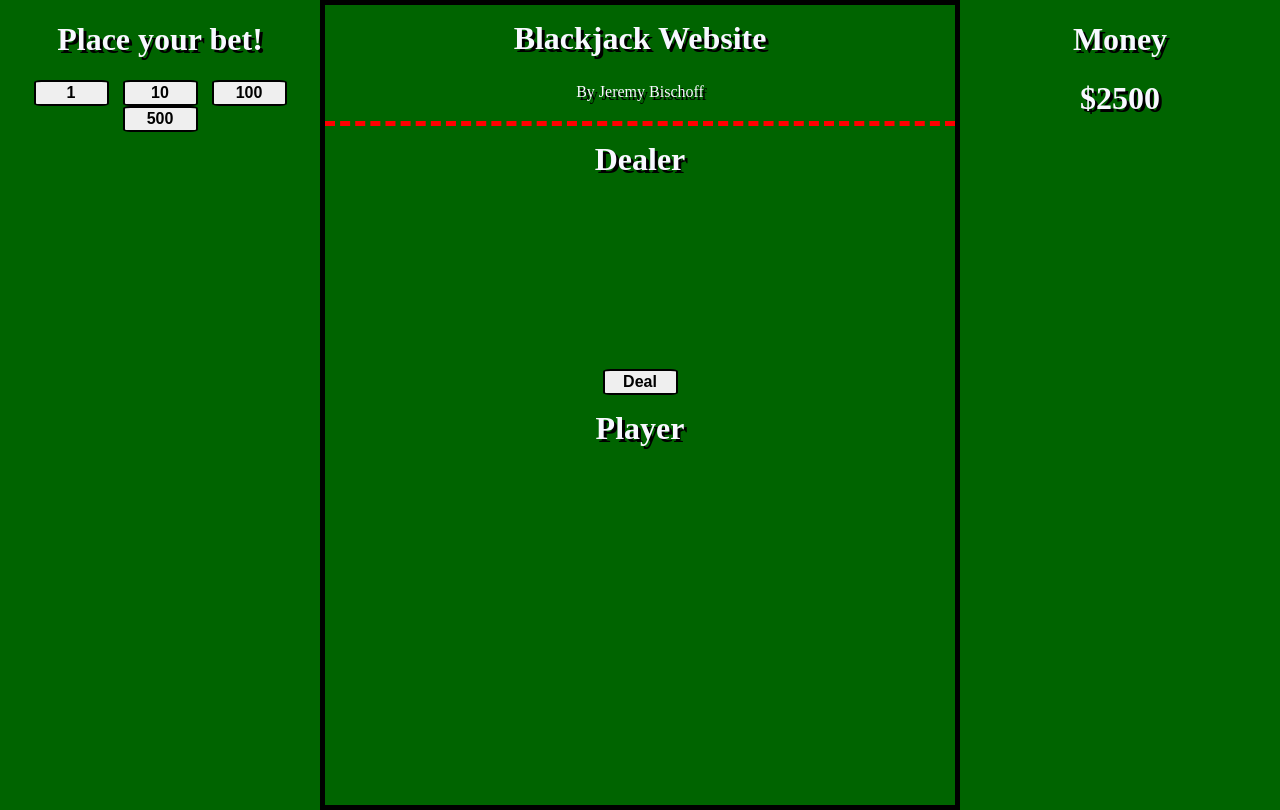
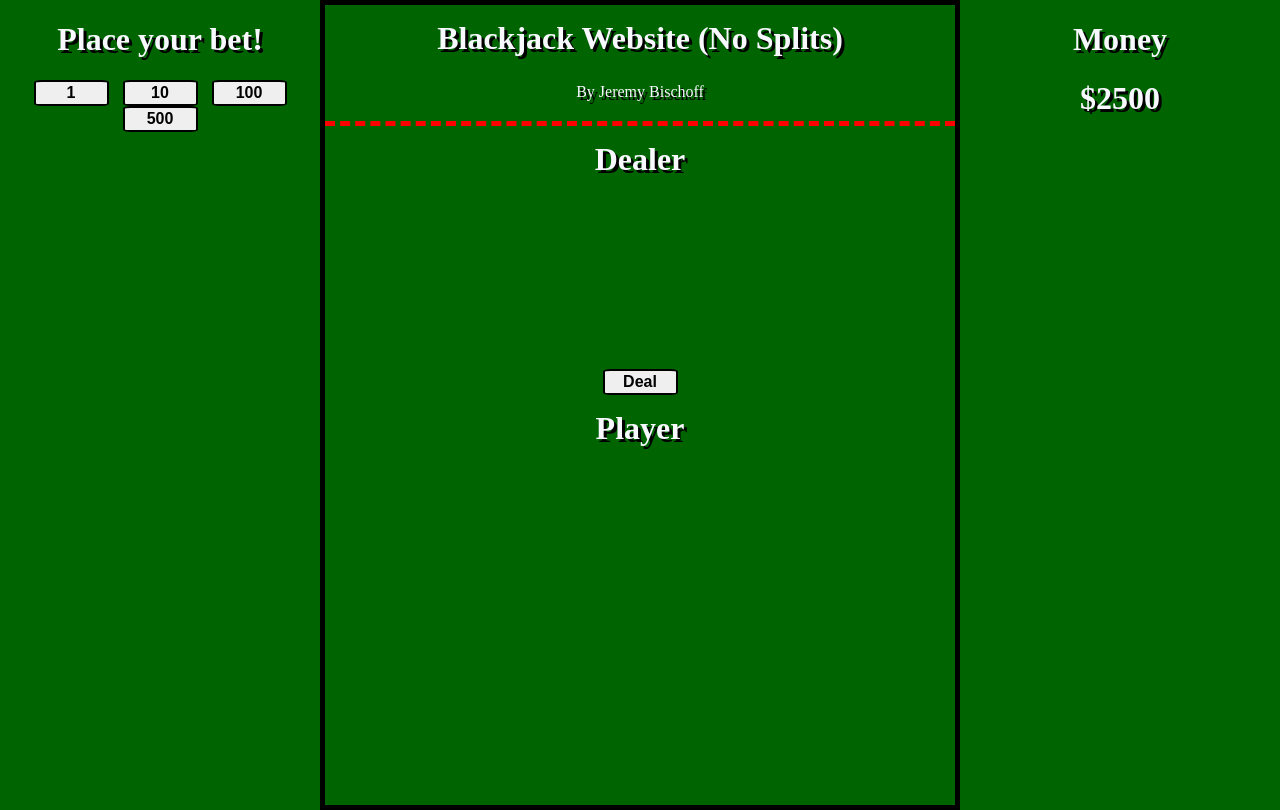
Before and after one commit to JeremyBischoff/BlackjackWebsite-git, a plain HTML site: page index.html in a window 1280 px wide. Drawn offline with Linux system fonts and the light colour scheme.

Commit message:
Modified Readme

```diff
--- a/index.html
+++ b/index.html
@@ -17,7 +17,7 @@
     </div>
     <div id="container">
         <div class="title">
-            <h1>Blackjack Website</h1>
+            <h1>Blackjack Website (No Splits)</h1>
             <header>By Jeremy Bischoff</header>
         </div>
 
```
